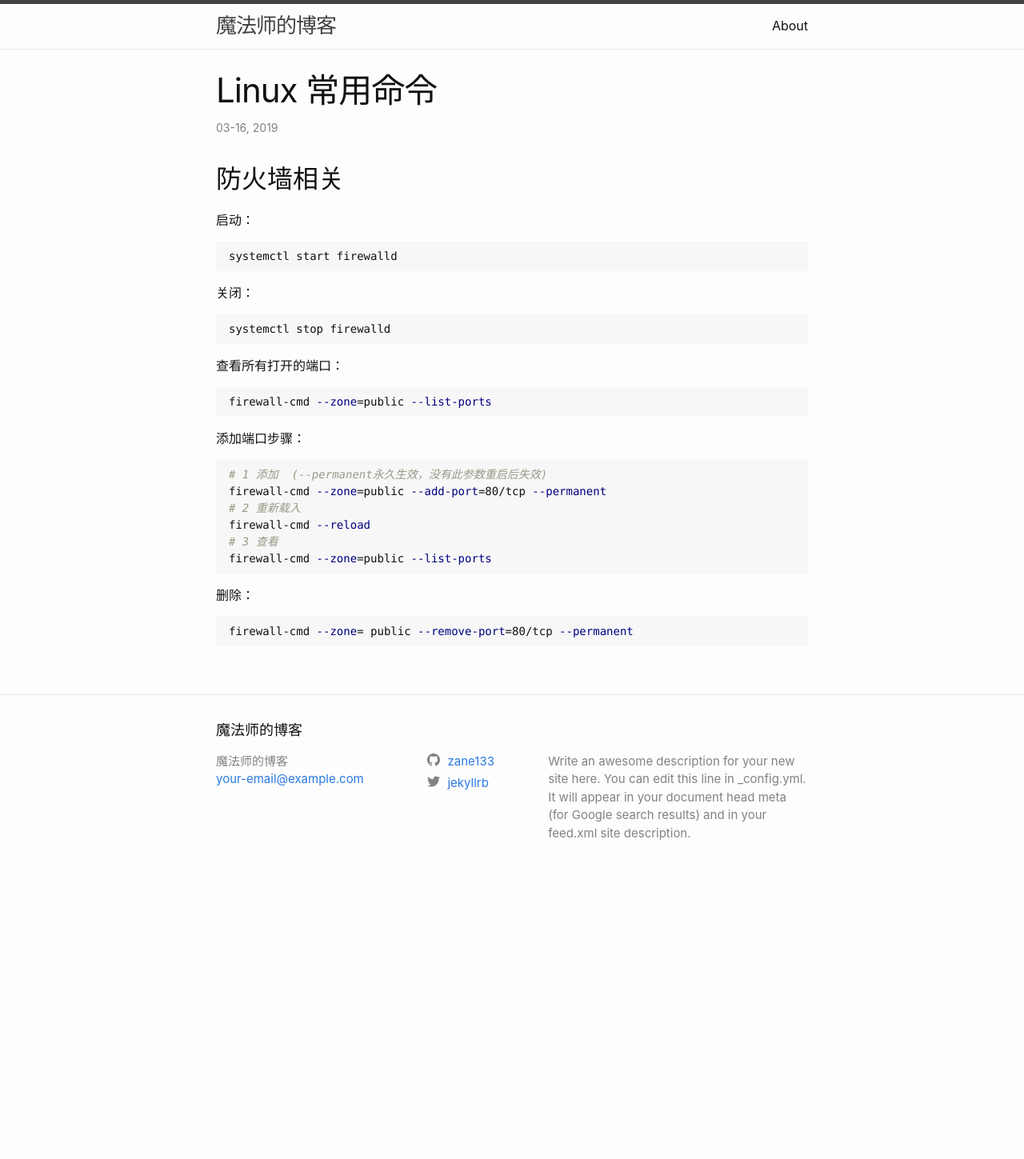
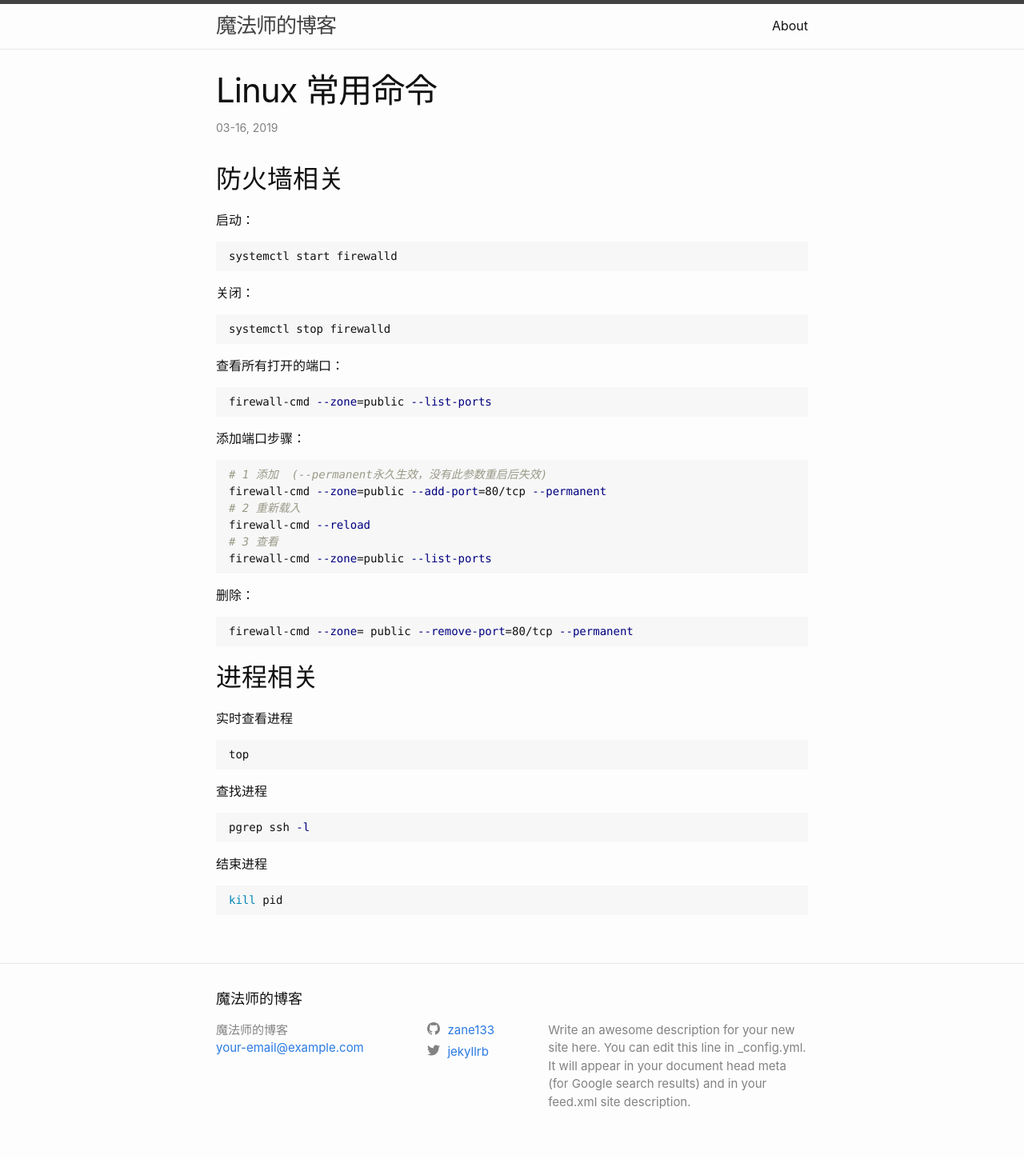
Before and after one commit to zane133/zane133.github.io, a Jekyll site: the page built from _posts/2019-03-16-Linux.md, in a window 1280 px wide. Shown: the whole page at 80% size. Built offline with Jekyll 4.4.1, drawn with Linux system fonts in a browser that asks for light colours; before the commit the page ends 1113 px from its top, so only the background shows below that.

Commit message:
Update 2019-03-16-Linux.md

````diff
--- a/_posts/2019-03-16-Linux.md
+++ b/_posts/2019-03-16-Linux.md
@@ -31,3 +31,17 @@ firewall-cmd --zone=public --list-ports
 ```shell
 firewall-cmd --zone= public --remove-port=80/tcp --permanent
 ```
+
+## 进程相关
+实时查看进程
+```shell
+top
+```
+查找进程
+```shell
+pgrep ssh -l
+```
+结束进程
+```shell
+kill pid
+```
````
